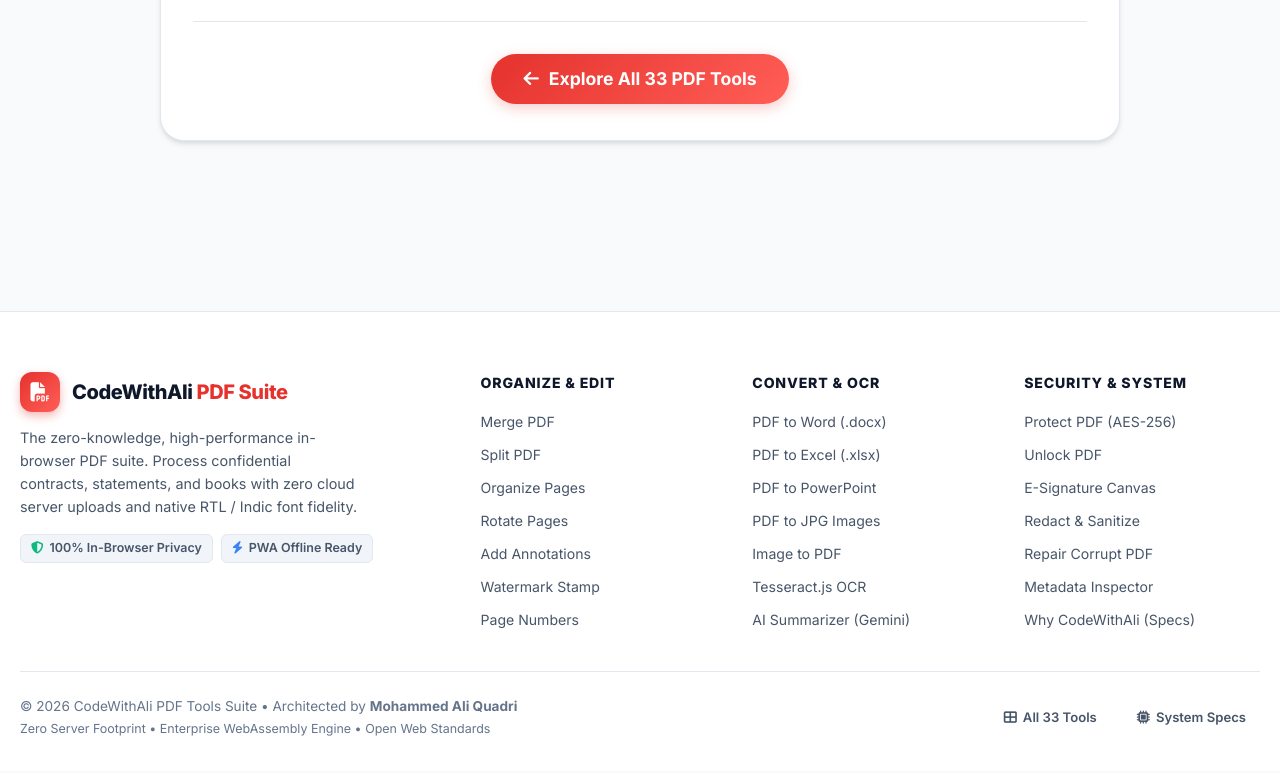
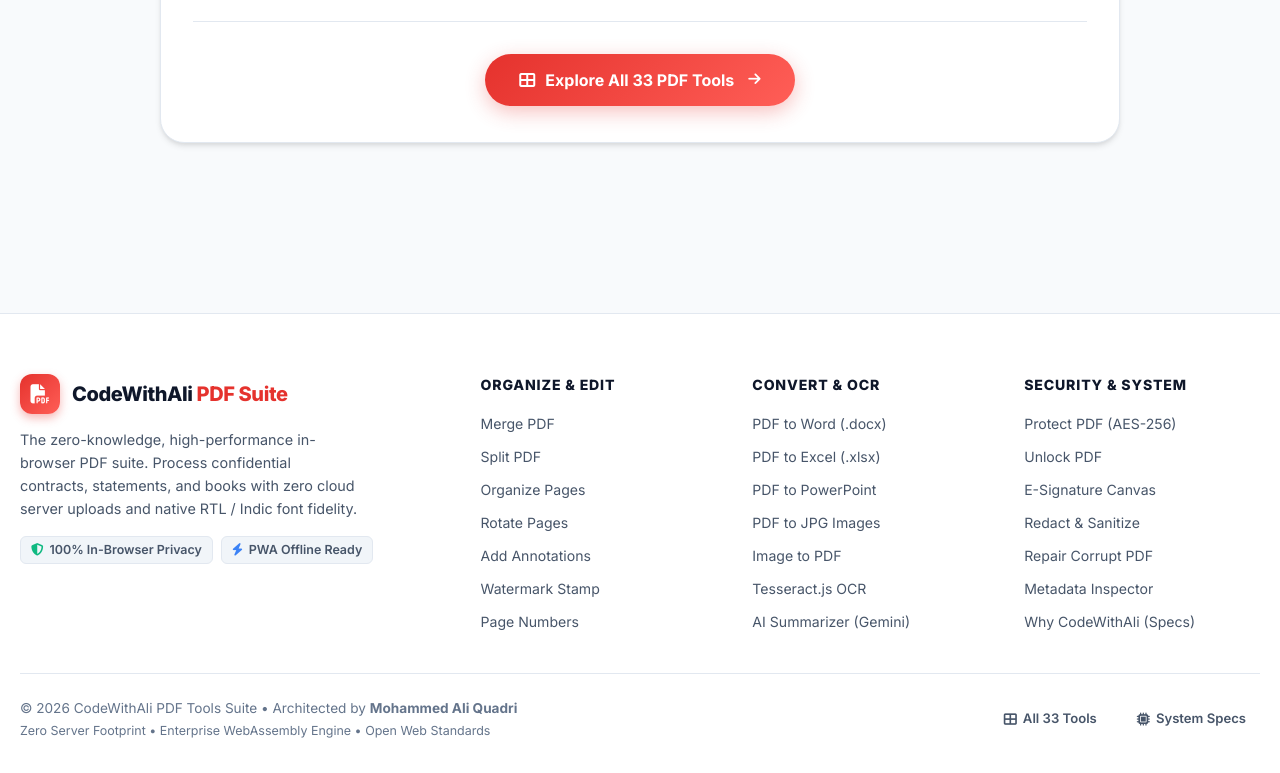
Before and after one commit to mdaliquadri-786/codewithali-pdf-tools, a website: page public/why-us.html in a window 1280 px wide. Shown: the part 2583-3356 px from the top of the page. Drawn offline with Linux system fonts and the light colour scheme.

Commit message:
fix(ui): polish explore tools button icon and forward arrow on why-us page

```diff
--- a/public/why-us.html
+++ b/public/why-us.html
@@ -299,8 +299,8 @@
         <span class="tech-pill"><i class="fa-solid fa-brain" style="color: #ec4899;"></i> Client NLP / Gemini API</span>
       </div>
       <div style="text-align: center; border-top: 1px solid var(--border-color); padding-top: 22px;">
-        <a href="/" class="action-submit-btn" style="display: inline-flex; align-items: center; justify-content: center; gap: 10px; width: auto; padding: 12px 32px; text-decoration: none; font-weight: 700; border-radius: var(--radius-full); box-shadow: 0 4px 14px rgba(229, 50, 45, 0.25);">
-          <i class="fa-solid fa-arrow-left"></i> Explore All 33 PDF Tools
+        <a href="/" class="action-submit-btn" style="display: inline-flex; align-items: center; justify-content: center; gap: 10px; width: auto; padding: 14px 34px; text-decoration: none; font-weight: 700; font-size: 1rem; border-radius: var(--radius-full); box-shadow: 0 6px 20px rgba(229, 50, 45, 0.3); transition: transform 0.2s ease, box-shadow 0.2s ease;">
+          <i class="fa-solid fa-table-cells-large"></i> Explore All 33 PDF Tools <i class="fa-solid fa-arrow-right" style="font-size: 0.88rem; margin-left: 4px;"></i>
         </a>
       </div>
     </div>
```
